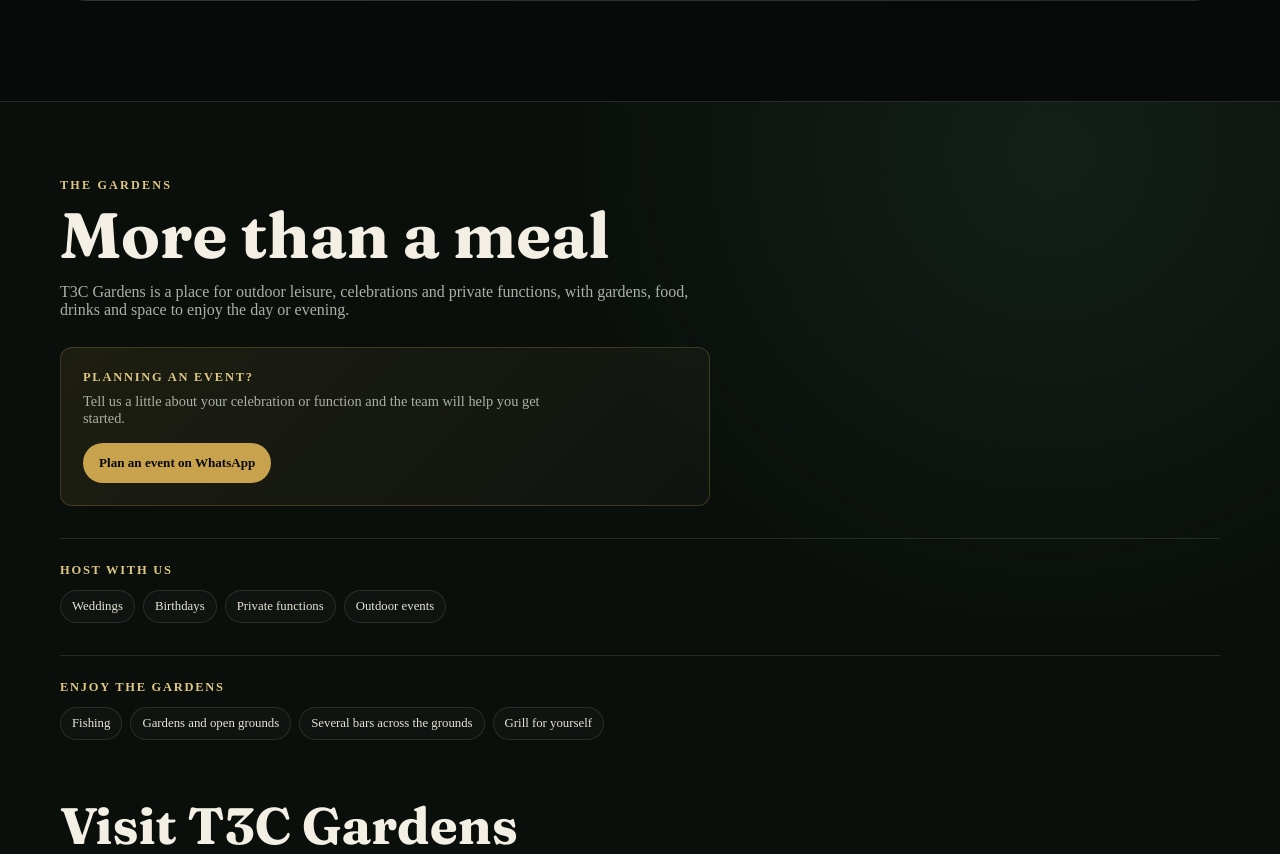
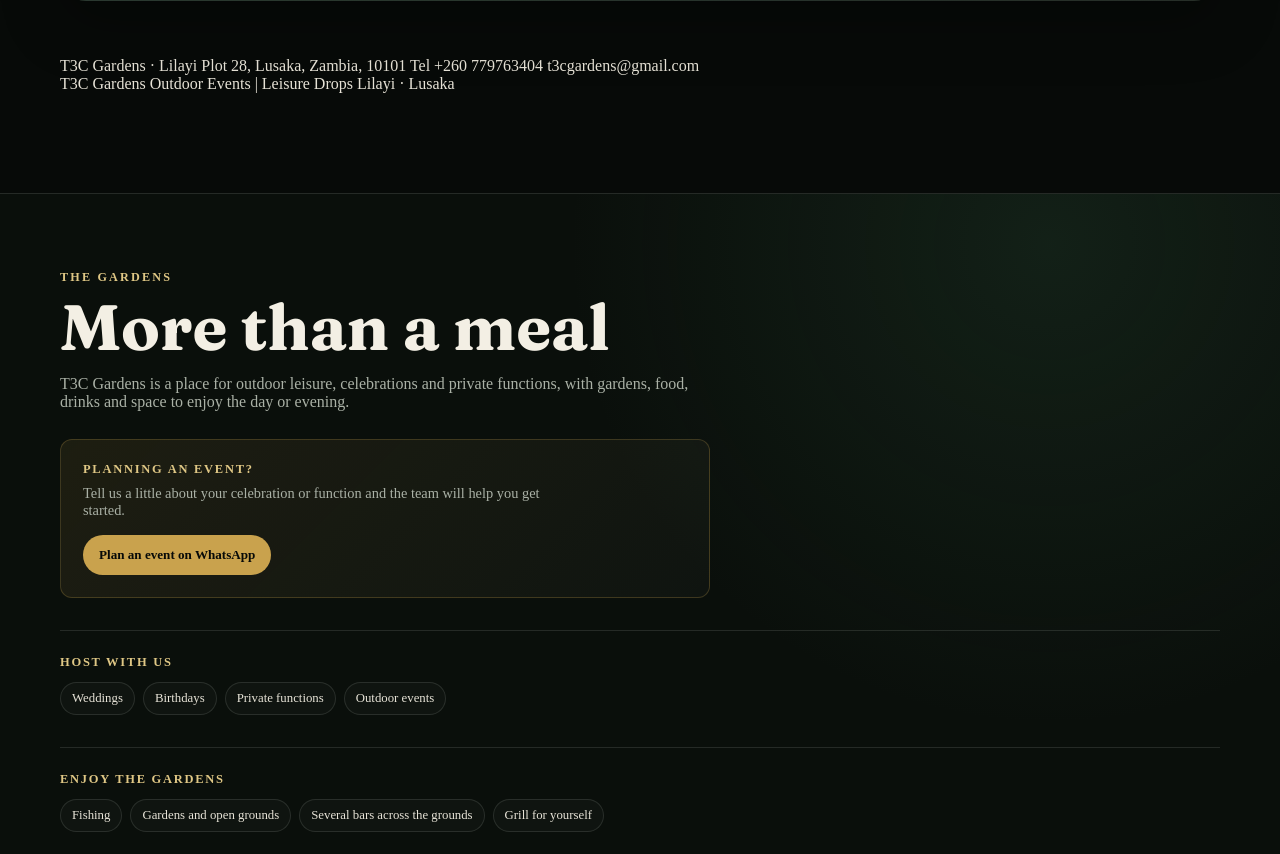
Before and after one commit to T3CGardens/menu, a plain HTML site: page index.html in a window 1280 px wide. Shown: the part 8948-9802 px from the top of the page. Drawn offline with Linux system fonts and the light colour scheme.

```diff
--- a/index.html
+++ b/index.html
@@ -234,6 +234,18 @@
 
 
     <div id="menuRoot"></div>
+
+    <div class="print-colophon" aria-label="T3C Gardens contact details">
+      <span class="print-colophon__brand">T3C Gardens · <span data-fill="address"></span></span>
+      <span>Tel <span data-fill="phone"></span></span>
+      <span data-fill="email"></span>
+    </div>
+
+    <div class="print-page-identity" aria-hidden="true">
+      <span>T3C Gardens</span>
+      <span>Outdoor Events | Leisure Drops</span>
+      <span>Lilayi · Lusaka</span>
+    </div>
 
   </div>
 
```
